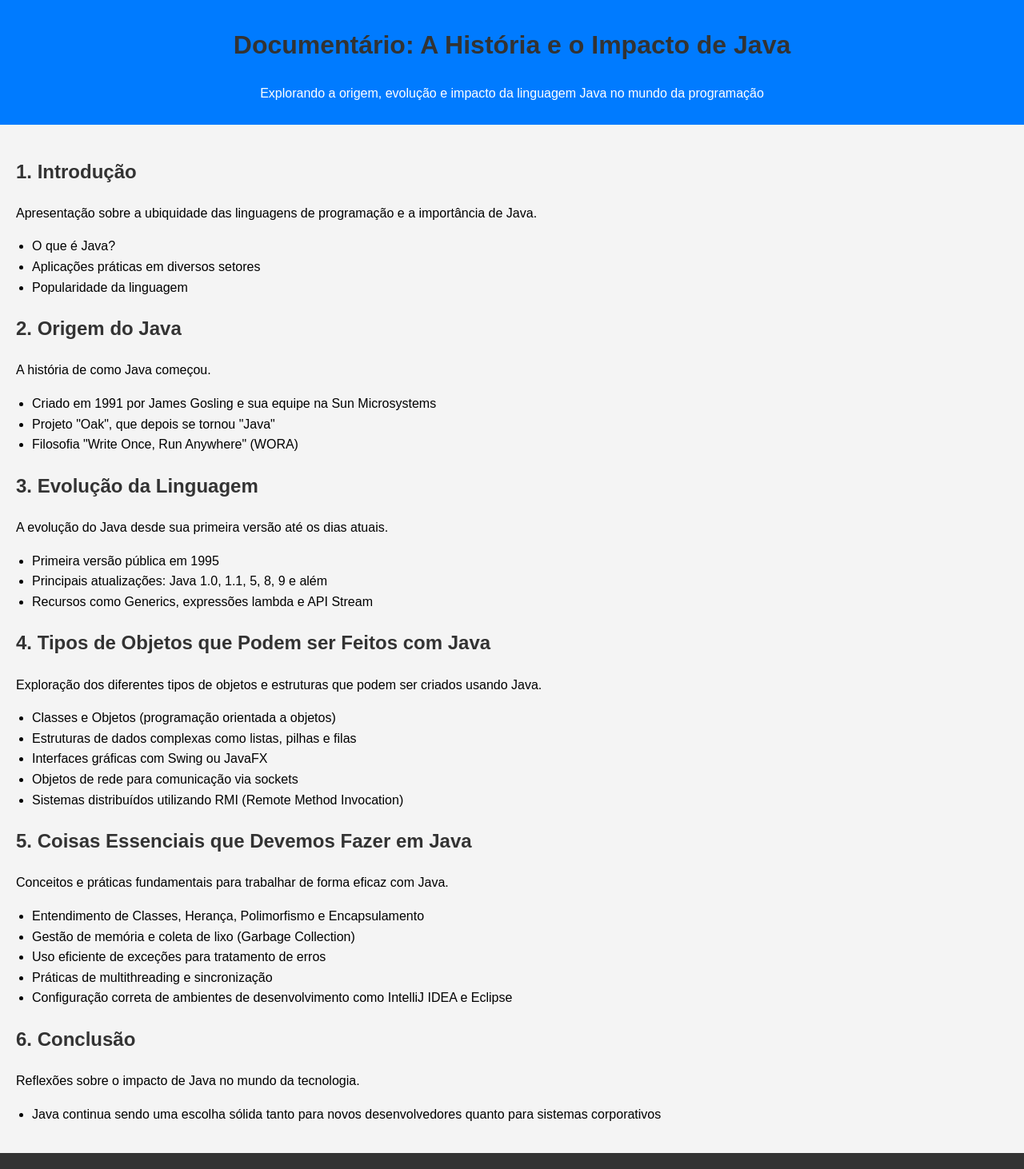
After one commit to Eudneygabriel/python, a Flask app: page /pagina5 in a window 1280 px wide. The commit adds this page. Shown: the whole page at 80% size. Run offline with Flask 3, Linux system fonts and the light colour scheme.

Commit message:
atualisasoes

```diff
--- a/app.py
+++ b/app.py
@@ -17,5 +17,35 @@ def pagina1():
 def pagina2():
     return render_template('API_gateway.html')
 
+# Página 3
+@app.route('/pagina3')
+def pagina3():
+    return render_template('Administração de Redes Locais.html')
+
+# Página 4
+@app.route('/pagina4')
+def pagina4():
+    return render_template('banco de dados.html')
+
+# Página 5
+@app.route('/pagina5')
+def pagina5():
+    return render_template('java.html')
+
+# Página 6
+@app.route('/pagina6')
+def pagina6():
+    return render_template('c++.html')
+
+# Página 7
+@app.route('/pagina7')
+def pagina7():
+    return render_template('processamento computacional.html')
+
+# Página 8
+@app.route('/pagina8')
+def pagina8():
+    return render_template('python.html')
+
 if __name__ == '__main__':
     app.run(debug=True)
--- /dev/null
+++ b/static/styles3.css
@@ -0,0 +1,48 @@
+body {
+  font-family: Arial, sans-serif;
+  line-height: 1.6;
+  margin: 0;
+  padding: 0;
+  background-color: #f4f4f4;
+}
+
+header {
+  background: #007bff;
+  color: white;
+  padding: 10px 0;
+  text-align: center;
+}
+
+main {
+  padding: 20px;
+}
+
+h1,
+h2 {
+  color: #333;
+}
+
+.introducao,
+.topicos,
+.conclusao {
+  background: white;
+  border-radius: 8px;
+  padding: 20px;
+  margin-bottom: 20px;
+  box-shadow: 0 2px 10px rgba(0, 0, 0, 0.1);
+}
+
+ul {
+  list-style-type: disc;
+  padding-left: 20px;
+}
+
+footer {
+  text-align: center;
+  padding: 10px 0;
+  background: #333;
+  color: white;
+  position: relative;
+  bottom: 0;
+  width: 100%;
+}
--- /dev/null
+++ b/templates/java.html
@@ -0,0 +1,108 @@
+<!DOCTYPE html>
+<html lang="pt-br">
+  <head>
+    <meta charset="UTF-8" />
+    <meta name="viewport" content="width=device-width, initial-scale=1.0" />
+    <title>Documentário sobre Java</title>
+    <link
+      rel="stylesheet"
+      href="{{ url_for('static', filename='styles3.css') }}"
+    />
+  </head>
+  <body>
+    <header>
+      <h1>Documentário: A História e o Impacto de Java</h1>
+      <p>
+        Explorando a origem, evolução e impacto da linguagem Java no mundo da
+        programação
+      </p>
+    </header>
+
+    <main>
+      <section>
+        <h2>1. Introdução</h2>
+        <p>
+          Apresentação sobre a ubiquidade das linguagens de programação e a
+          importância de Java.
+        </p>
+        <ul>
+          <li>O que é Java?</li>
+          <li>Aplicações práticas em diversos setores</li>
+          <li>Popularidade da linguagem</li>
+        </ul>
+      </section>
+
+      <section>
+        <h2>2. Origem do Java</h2>
+        <p>A história de como Java começou.</p>
+        <ul>
+          <li>
+            Criado em 1991 por James Gosling e sua equipe na Sun Microsystems
+          </li>
+          <li>Projeto "Oak", que depois se tornou "Java"</li>
+          <li>Filosofia "Write Once, Run Anywhere" (WORA)</li>
+        </ul>
+      </section>
+
+      <section>
+        <h2>3. Evolução da Linguagem</h2>
+        <p>A evolução do Java desde sua primeira versão até os dias atuais.</p>
+        <ul>
+          <li>Primeira versão pública em 1995</li>
+          <li>Principais atualizações: Java 1.0, 1.1, 5, 8, 9 e além</li>
+          <li>Recursos como Generics, expressões lambda e API Stream</li>
+        </ul>
+      </section>
+
+      <section>
+        <h2>4. Tipos de Objetos que Podem ser Feitos com Java</h2>
+        <p>
+          Exploração dos diferentes tipos de objetos e estruturas que podem ser
+          criados usando Java.
+        </p>
+        <ul>
+          <li>Classes e Objetos (programação orientada a objetos)</li>
+          <li>Estruturas de dados complexas como listas, pilhas e filas</li>
+          <li>Interfaces gráficas com Swing ou JavaFX</li>
+          <li>Objetos de rede para comunicação via sockets</li>
+          <li>
+            Sistemas distribuídos utilizando RMI (Remote Method Invocation)
+          </li>
+        </ul>
+      </section>
+
+      <section>
+        <h2>5. Coisas Essenciais que Devemos Fazer em Java</h2>
+        <p>
+          Conceitos e práticas fundamentais para trabalhar de forma eficaz com
+          Java.
+        </p>
+        <ul>
+          <li>
+            Entendimento de Classes, Herança, Polimorfismo e Encapsulamento
+          </li>
+          <li>Gestão de memória e coleta de lixo (Garbage Collection)</li>
+          <li>Uso eficiente de exceções para tratamento de erros</li>
+          <li>Práticas de multithreading e sincronização</li>
+          <li>
+            Configuração correta de ambientes de desenvolvimento como IntelliJ
+            IDEA e Eclipse
+          </li>
+        </ul>
+      </section>
+
+      <section>
+        <h2>6. Conclusão</h2>
+        <p>Reflexões sobre o impacto de Java no mundo da tecnologia.</p>
+        <ul>
+          <li>
+            Java continua sendo uma escolha sólida tanto para novos
+            desenvolvedores quanto para sistemas corporativos
+          </li>
+        </ul>
+      </section>
+    </main>
+
+    <footer></footer>
+  </body>
+</html>
```
Also changed, not shown: static/styles1.css (added, +72 -0 lines), static/styles2.css (added, +51 -0 lines), templates/API_gateway.html (+69 -27 lines), templates/Administração de Redes Locais.html (added, +46 -0 lines), templates/banco de dados.html (added, +90 -0 lines), templates/index.html (+18 -0 lines), templates/Processamento computacional.html (added), templates/c++.html (added), templates/python.html (added).
